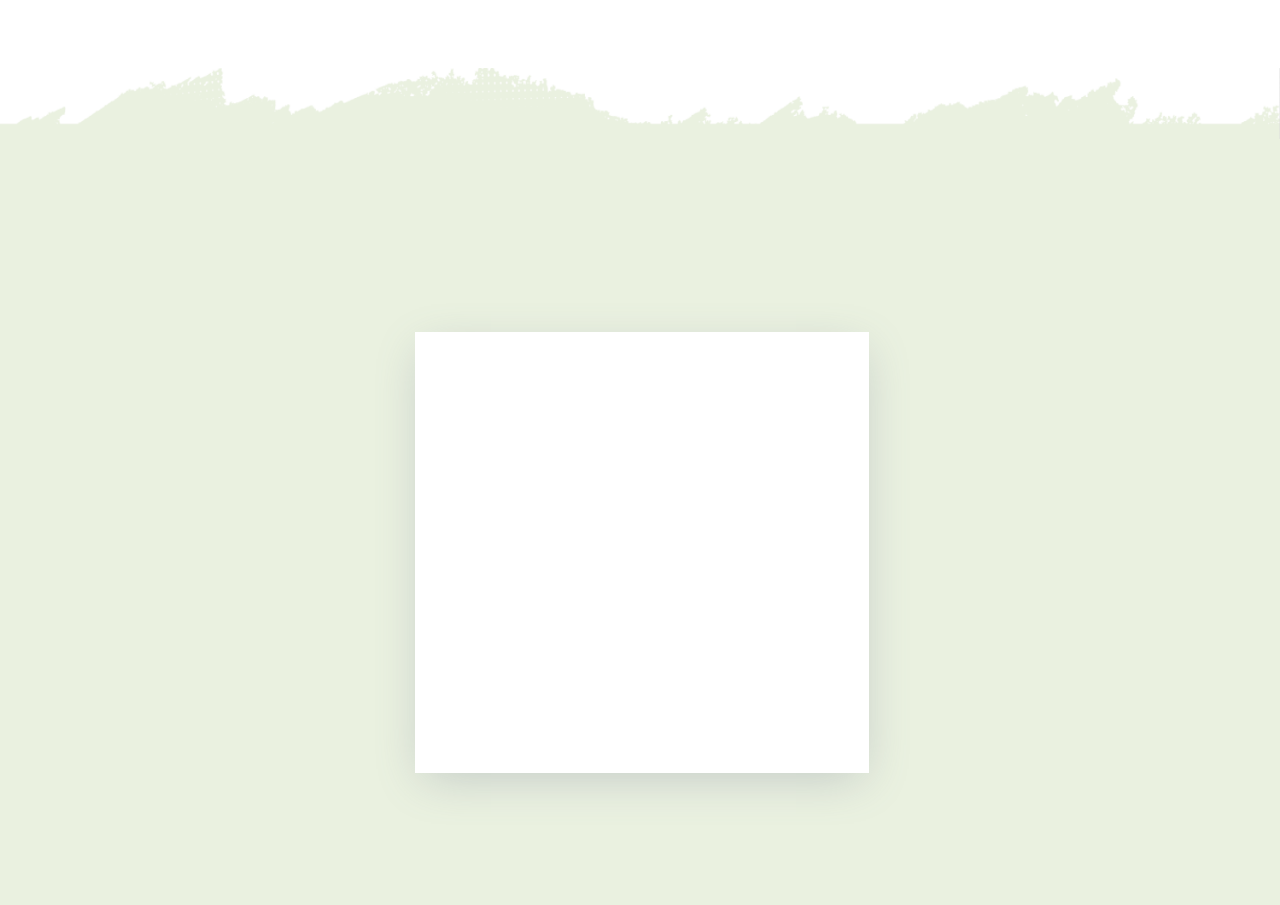
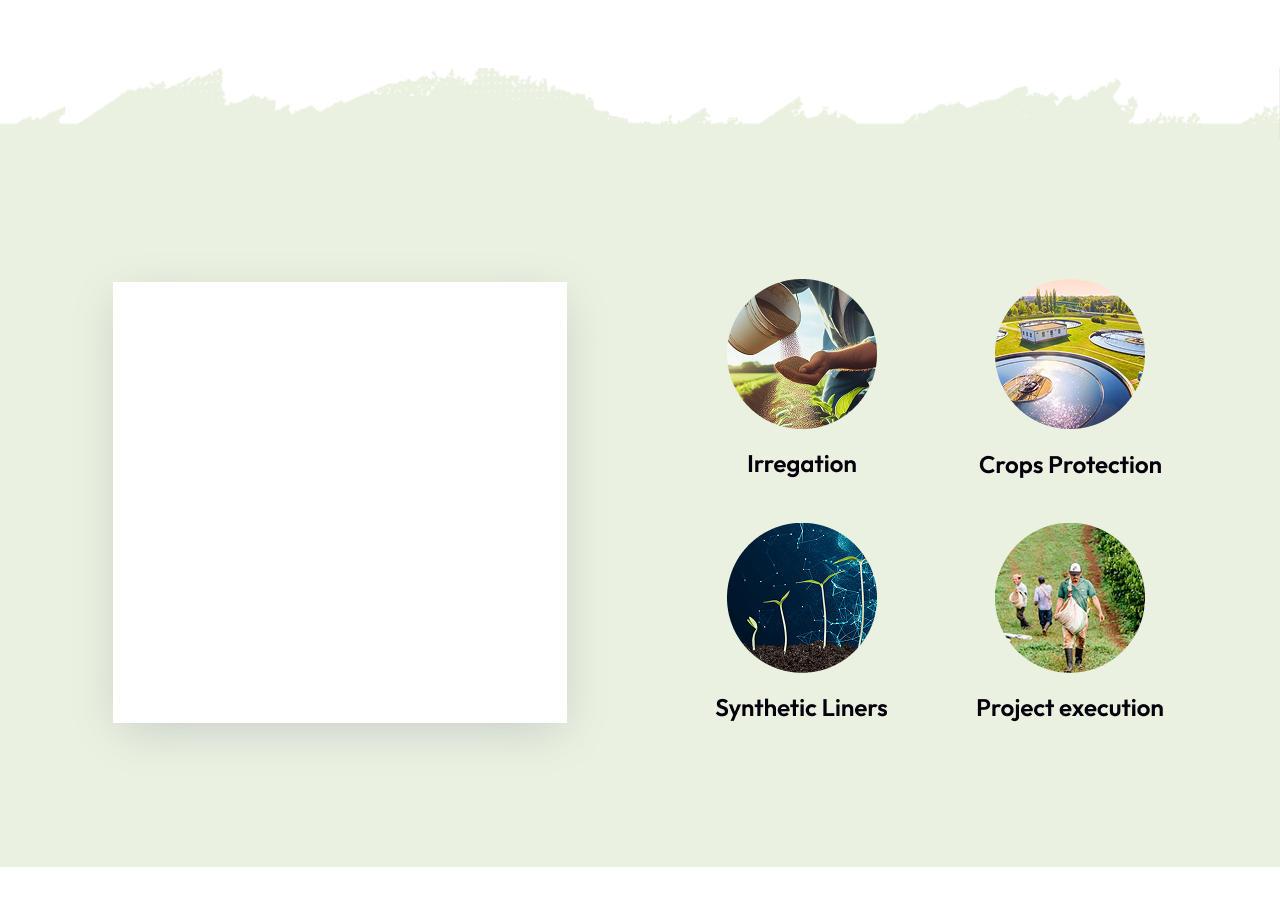
Before and after one commit to Chris-A-75/agrotica-home-page, a JavaScript app: page / in a window 1280 px wide. Shown: the part 1580-2485 px from the top of the page. After the commit the page ends 2447 px from the top, so only its background shows below. Built offline with nearby package versions, Linux system fonts and the light colour scheme; the HTML template or start-up script is replaced by a standard one.

Commit message:
backup section 3

```diff
--- a/src/App.css
+++ b/src/App.css
@@ -51,7 +51,6 @@ body {
 .section-3 {
   background-color: #EAF1E0;
   height: 728px;
-  padding: 50px;
   display: flex;
   align-items: center;
   justify-content: space-evenly;
--- a/src/App.js
+++ b/src/App.js
@@ -5,6 +5,8 @@ import image2 from "./assets/Mask group.png";
 import image3 from "./assets/Mask group2.png";
 import image4 from "./assets/Screenshot 2025-08-18 135204.png";
 import image5 from "./assets/Screenshot 2025-08-19 102450.png";
+import image6 from "./assets/Group 9.png";
+import image7 from "./assets/Group 8.png";
 
 function App() {
   return (
@@ -156,14 +158,19 @@ function App() {
         <div
           title="left-section"
           style={{
-            marginLeft: 185,
+            marginLeft: 0,
             backgroundColor: "white",
             width: 454,
             height: 441,
             boxShadow: "0px 11.25px 45px -7.5px rgba(109, 117, 143, 0.33)",
           }}
         ></div>
-        <div title="right-section" style={{display:"flex"}}></div>
+        <div title="right-section" style={{display:"flex"}}>
+          <div style={{}}>
+          <img src={image6} alt="" style={{marginRight:50}}></img>
+          <img src={image7} alt=""></img>
+          </div>
+        </div>
       </div>
     </div>
   );
```
Also changed, not shown: src/assets/Group 8.png (added), src/assets/Group 9.png (added).
